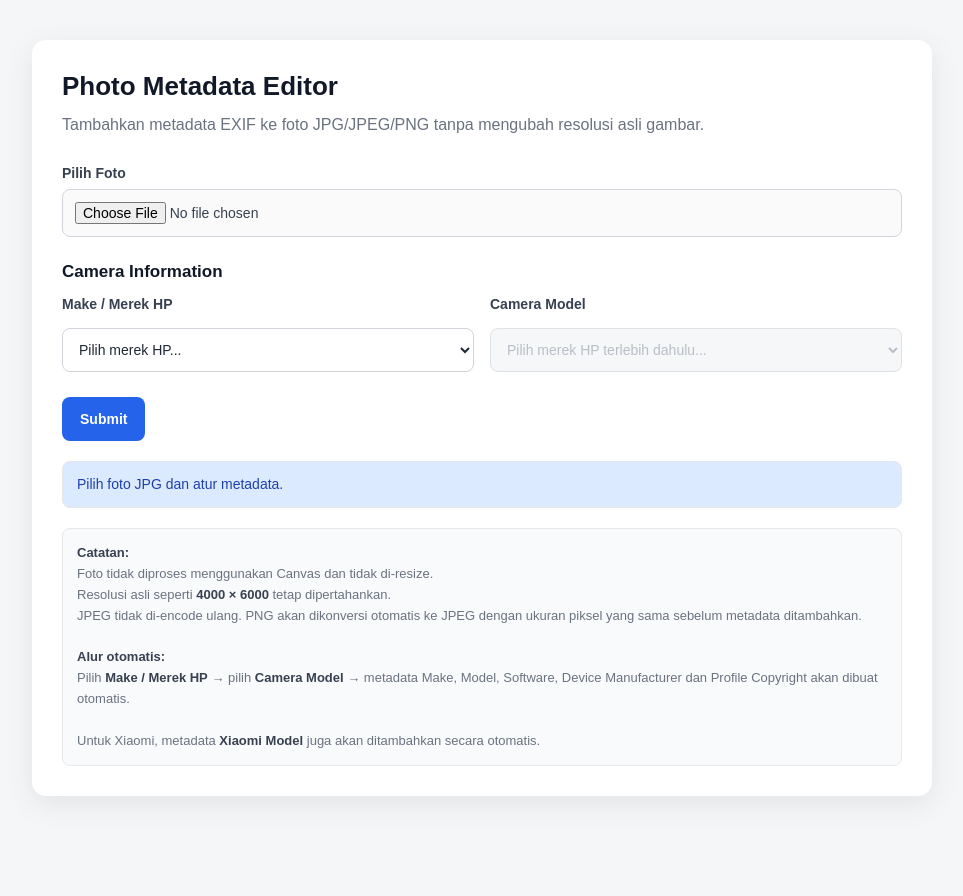
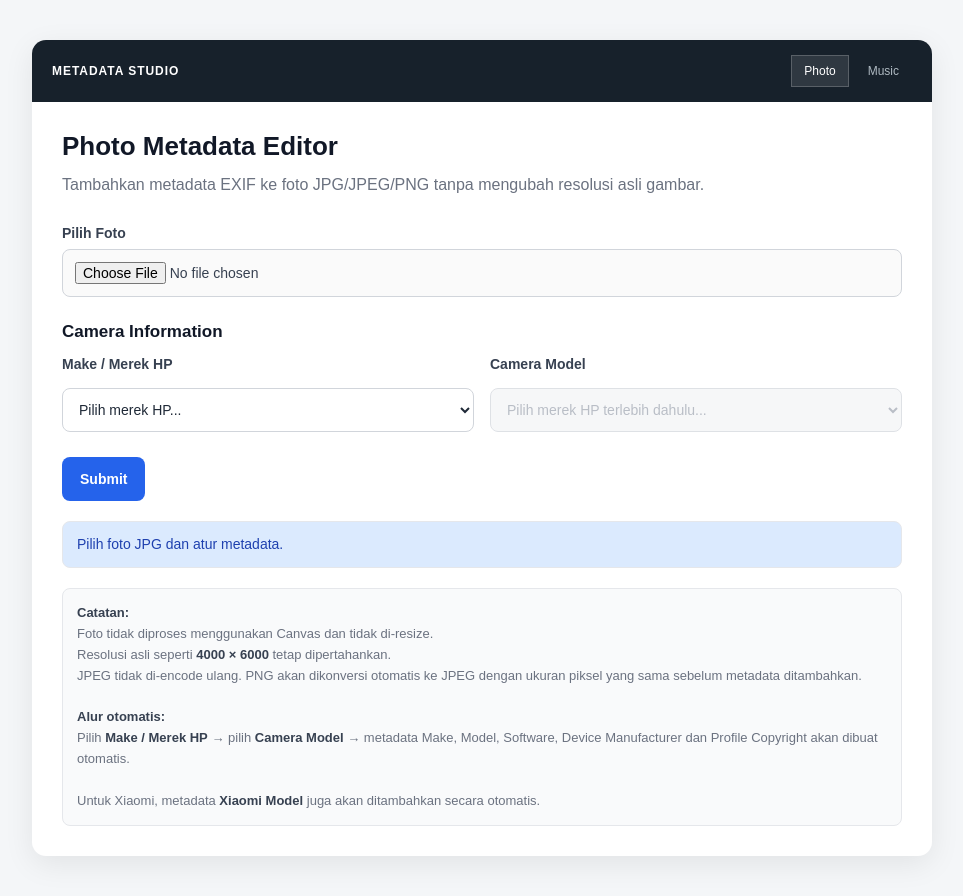
Before and after one commit to brimobile1016/metadata, a website: page photo-metadata-editor.html in a window 1280 px wide. Shown: the whole page, without its empty margins (158-1121 px from the left). Before the commit the page ends 836 px from the top, so only its background shows below. Drawn offline with Linux system fonts and the light colour scheme.

Commit message:
Update photo-metadata-editor.html

```diff
--- a/photo-metadata-editor.html
+++ b/photo-metadata-editor.html
@@ -49,6 +49,51 @@
         padding: 30px;
 
         box-shadow: 0 8px 30px rgba(0, 0, 0, 0.08);
+      }
+
+      .app-nav {
+        display: flex;
+        align-items: center;
+        justify-content: space-between;
+        gap: 20px;
+        margin: -30px -30px 28px;
+        padding: 15px 20px;
+        color: #dbe5e3;
+        background: #17212b;
+        border-radius: 14px 14px 0 0;
+        font:
+          12px Arial,
+          sans-serif;
+      }
+
+      .app-brand {
+        color: #ffffff;
+        font-weight: 700;
+        letter-spacing: 0.08em;
+        text-transform: uppercase;
+      }
+
+      .app-links {
+        display: flex;
+        gap: 6px;
+      }
+
+      .app-link {
+        padding: 8px 12px;
+        color: #aeb9c1;
+        text-decoration: none;
+        border: 1px solid transparent;
+        transition:
+          color 0.2s,
+          border-color 0.2s,
+          background 0.2s;
+      }
+
+      .app-link:hover,
+      .app-link.active {
+        color: #ffffff;
+        border-color: rgba(255, 255, 255, 0.2);
+        background: rgba(255, 255, 255, 0.1);
       }
 
       h1 {
@@ -451,6 +496,13 @@
           padding: 20px;
         }
 
+        .app-nav {
+          align-items: flex-start;
+          flex-direction: column;
+          gap: 12px;
+          margin: -20px -20px 22px;
+        }
+
         .phone-selection {
           grid-template-columns: 1fr;
         }
@@ -488,6 +540,18 @@
 
   <body>
     <div class="container">
+      <nav class="app-nav" aria-label="Metadata tools">
+        <span class="app-brand">Metadata Studio</span>
+        <div class="app-links">
+          <a
+            class="app-link active"
+            href="photo-metadata-editor.html"
+            aria-current="page"
+            >Photo</a
+          >
+          <a class="app-link" href="music-metadata-editor.html">Music</a>
+        </div>
+      </nav>
       <!-- =========================================================
          HEADER
     ========================================================== -->
```
